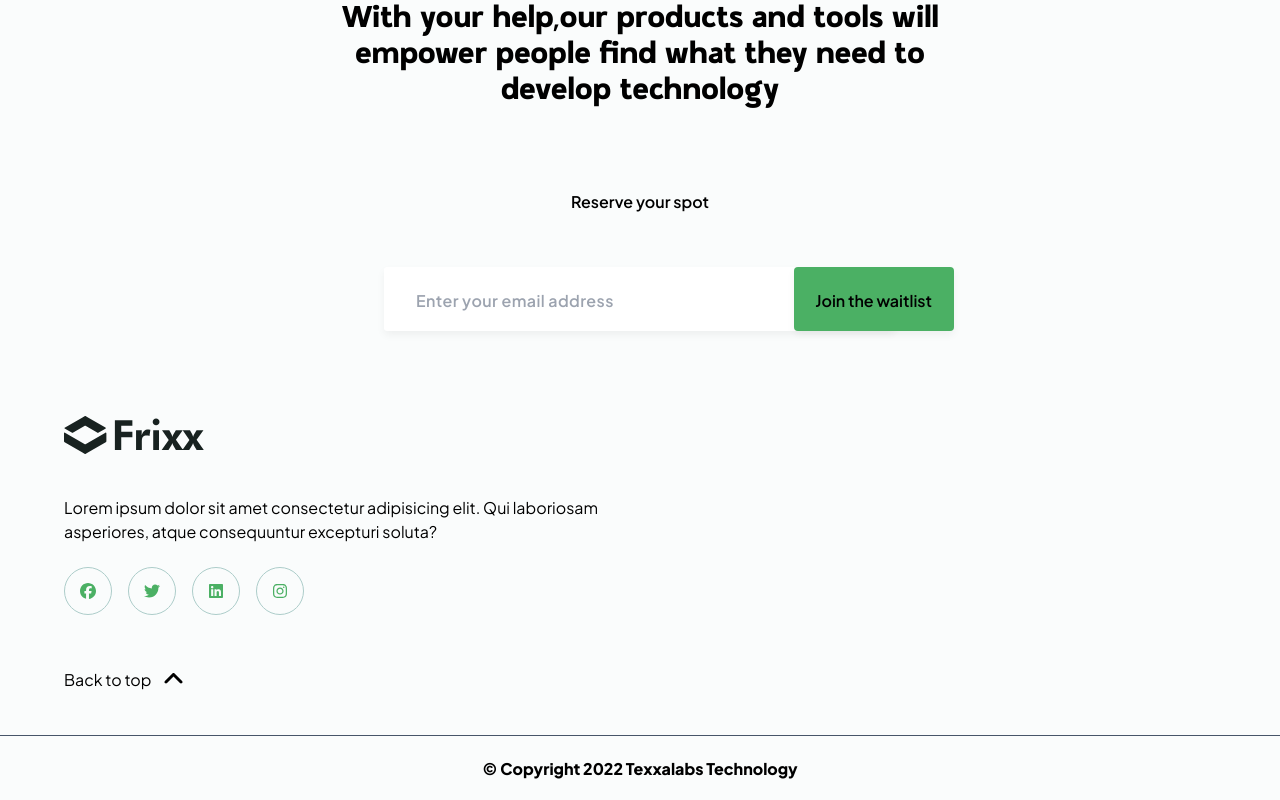
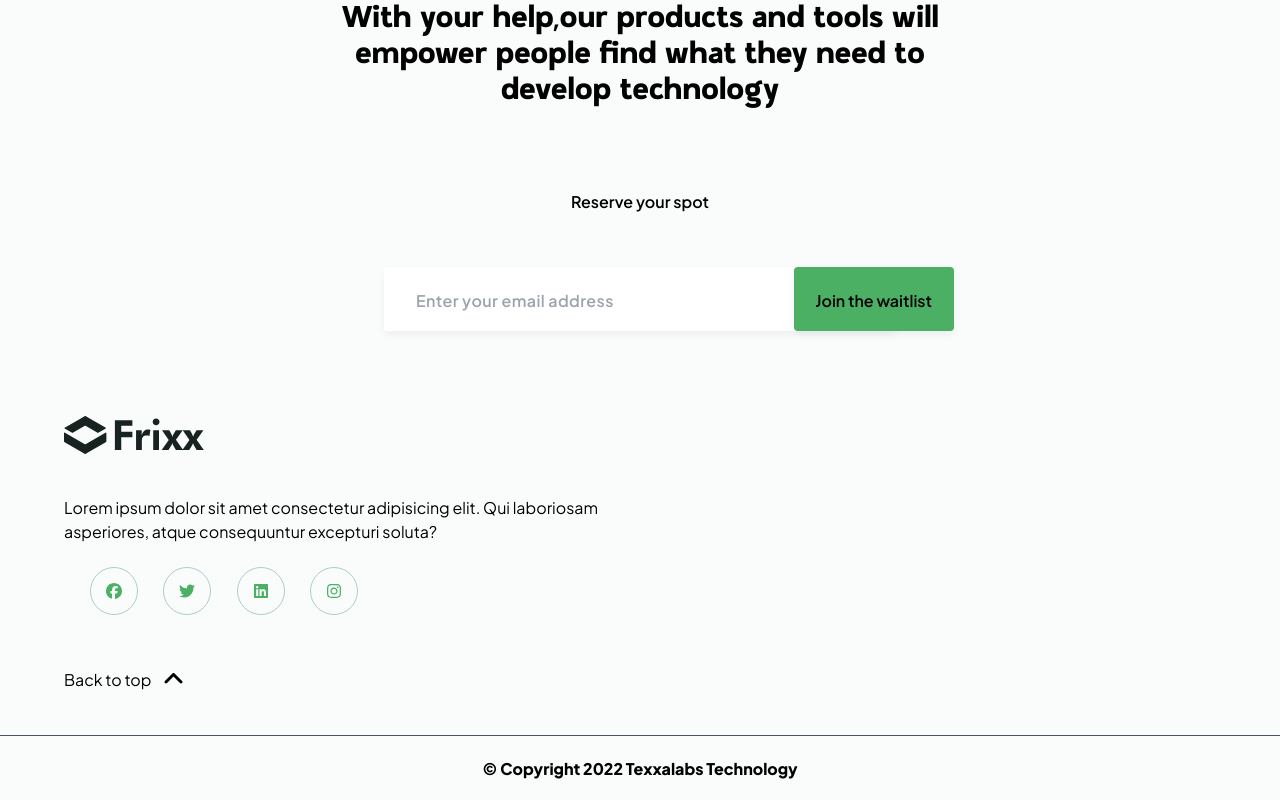
Before and after one commit to alli-Codes/Frixx-waitlist-first-version-, a Vue app: page / in a window 1280 px wide. Shown: the part 3615-4415 px from the top of the page. Built offline with nearby package versions, Linux system fonts and the light colour scheme.

Commit message:
Changing the title icon for the page and solving a bug in the social media handle

```diff
--- a/index.html
+++ b/index.html
@@ -2,7 +2,7 @@
 <html lang="en">
   <head>
     <meta charset="UTF-8" />
-    <link rel="icon" href="/favicon.ico" />
+    <link rel="icon" href="/images/logo-icon.jpeg" class="remove-bg" />
     <link rel="font" href="/public/fonts/webfonts/stylesheet.css">
     <meta name="viewport" content="width=device-width, initial-scale=1.0" />
     <title>Vite App</title>
--- a/src/components/Footer/index.vue
+++ b/src/components/Footer/index.vue
@@ -7,7 +7,7 @@
                 <p class="font-normal lg:w-3/6">Lorem ipsum dolor sit amet consectetur adipisicing elit. Qui laboriosam
                     asperiores, atque consequuntur
                     excepturi soluta? </p>
-                <div class="flex flex-row gap-4 text-green">
+                <div class="w-full lg:w-80 flex flex-row justify-evenly text-green">
 
                         <a href="https://facebook.com/frixxapp" class="rounded-full flex justify-center items-center w-12 h-12 border border-primary hover:text-white hover:bg-green transition" target="_blank" rel="noopener noreferrer">
 
```
Also changed, not shown: public/images/logo-icon.jpeg (added).
